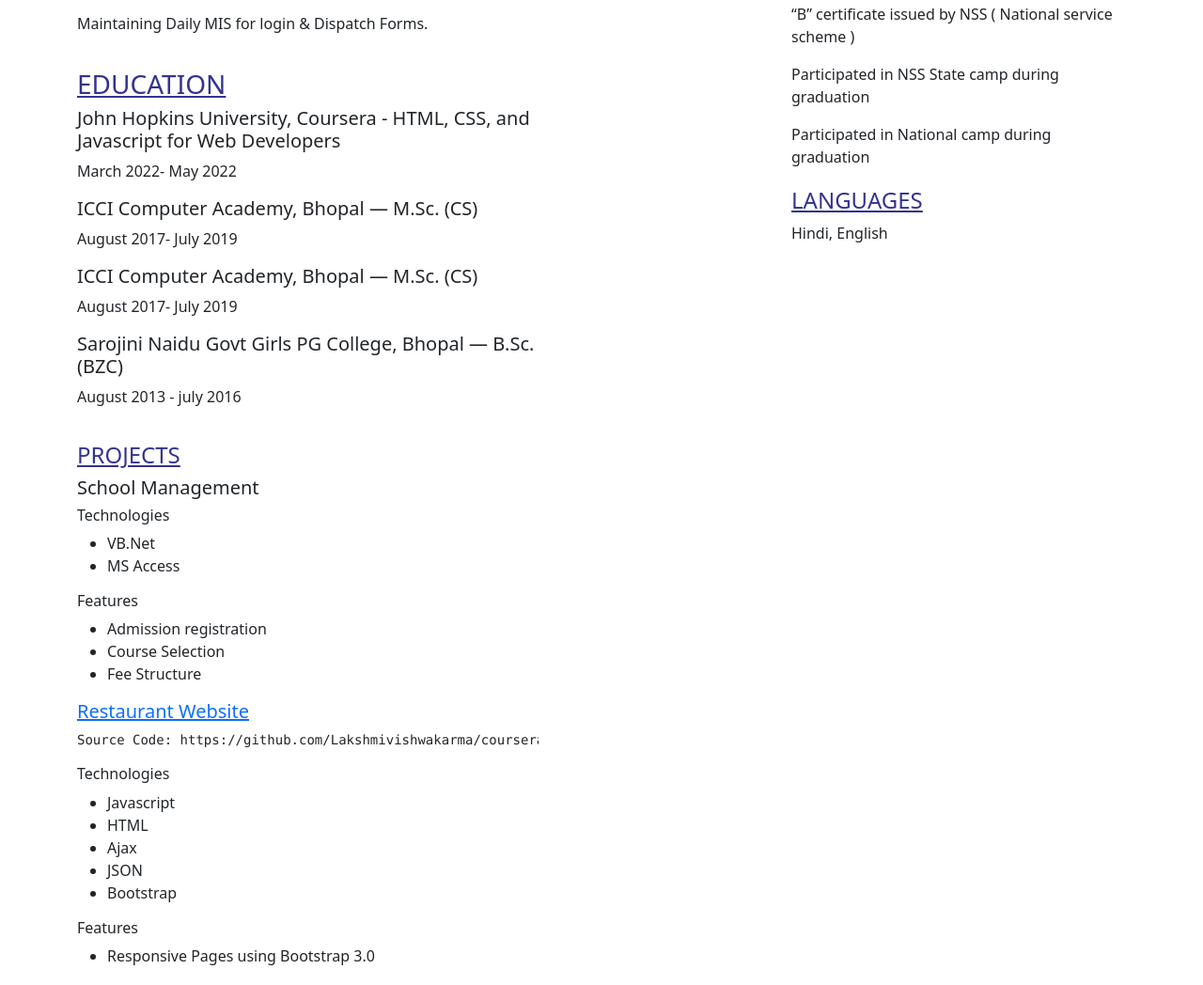
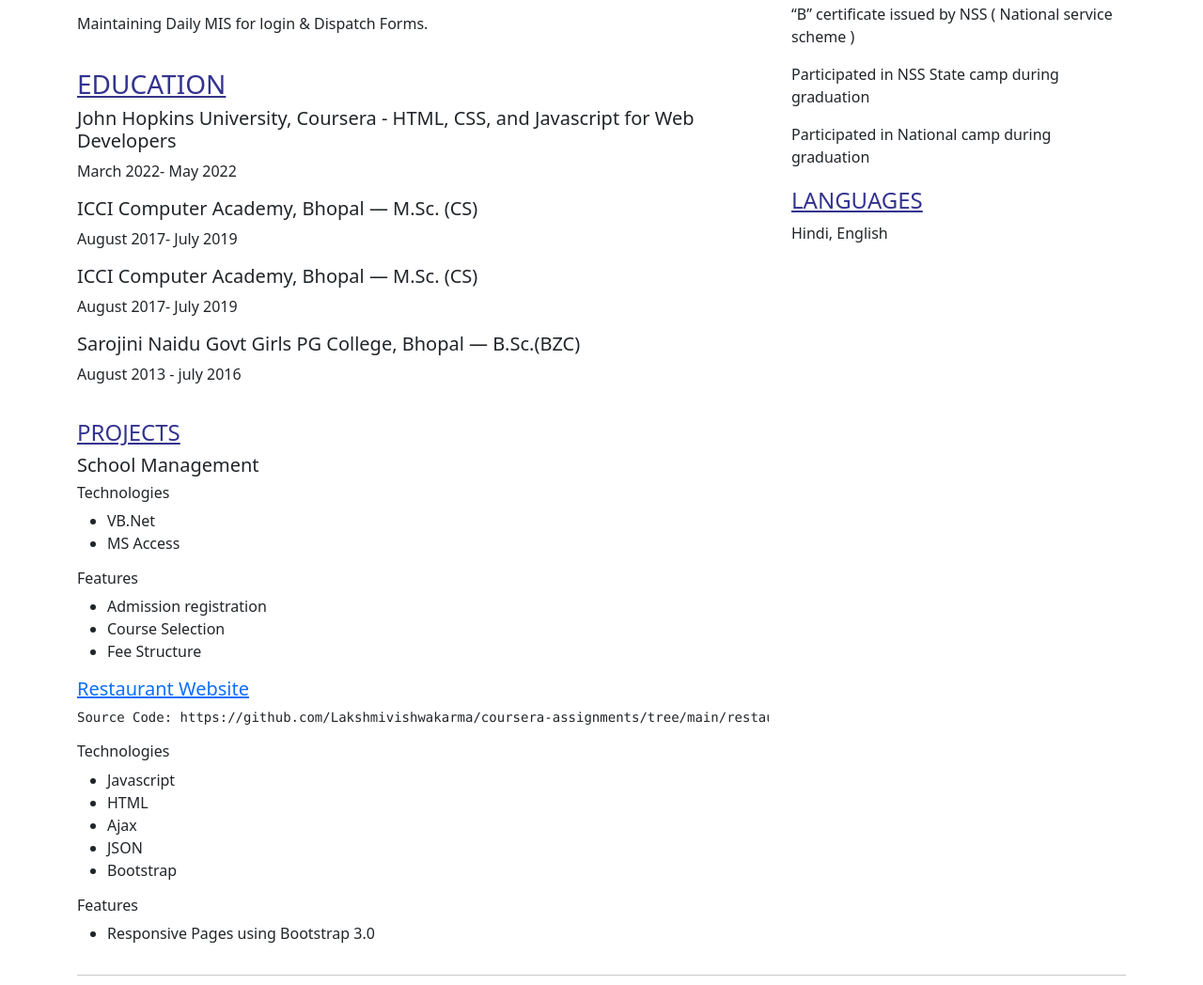
Before and after one commit to Lakshmivishwakarma/Lakshmivishwakarma.io, a plain HTML site: page index.html in a window 1280 px wide. Shown: the part 633-1681 px from the top of the page at 94% size. Drawn offline with nearby package versions, Linux system fonts and the light colour scheme.

Commit message:
Structure corrected

```diff
--- a/index.html
+++ b/index.html
@@ -25,7 +25,7 @@
                     sector.</p>
             </div>
             <div class="col-md-3 col-xs-12">
-                <img id= "photo" src="cv_resources/photo.jpg" height="200px" width="160px"  />
+                <img id="photo" src="cv_resources/photo.jpg" height="200px" width="160px" />
             </div>
         </div>
         <div class="row" id="details">
@@ -65,7 +65,6 @@
                     </div>
                 </div>
 
-                <div class="col-md-8">
                 <h3 class="design">EDUCATION</h3>
                 <div class="row">
                     <div>
@@ -85,11 +84,9 @@
                     </div>
 
                 </div>
-                </div>
-                <div class="col-md-8">
                 <h4 class="design">PROJECTS</h4>
                 <div class="row">
-                        <div>
+                    <div class="col-md-12">
                         <h5>School Management</h5>
                         <h6>Technologies</h6>
                         <ul>
@@ -123,7 +120,6 @@
                         <ul>
                             <li> Responsive Pages using Bootstrap 3.0</li>
                         </ul>
-                        </div>
                     </div>
                 </div>
 
```
Lines whose indentation alone changed are shown as unchanged.
